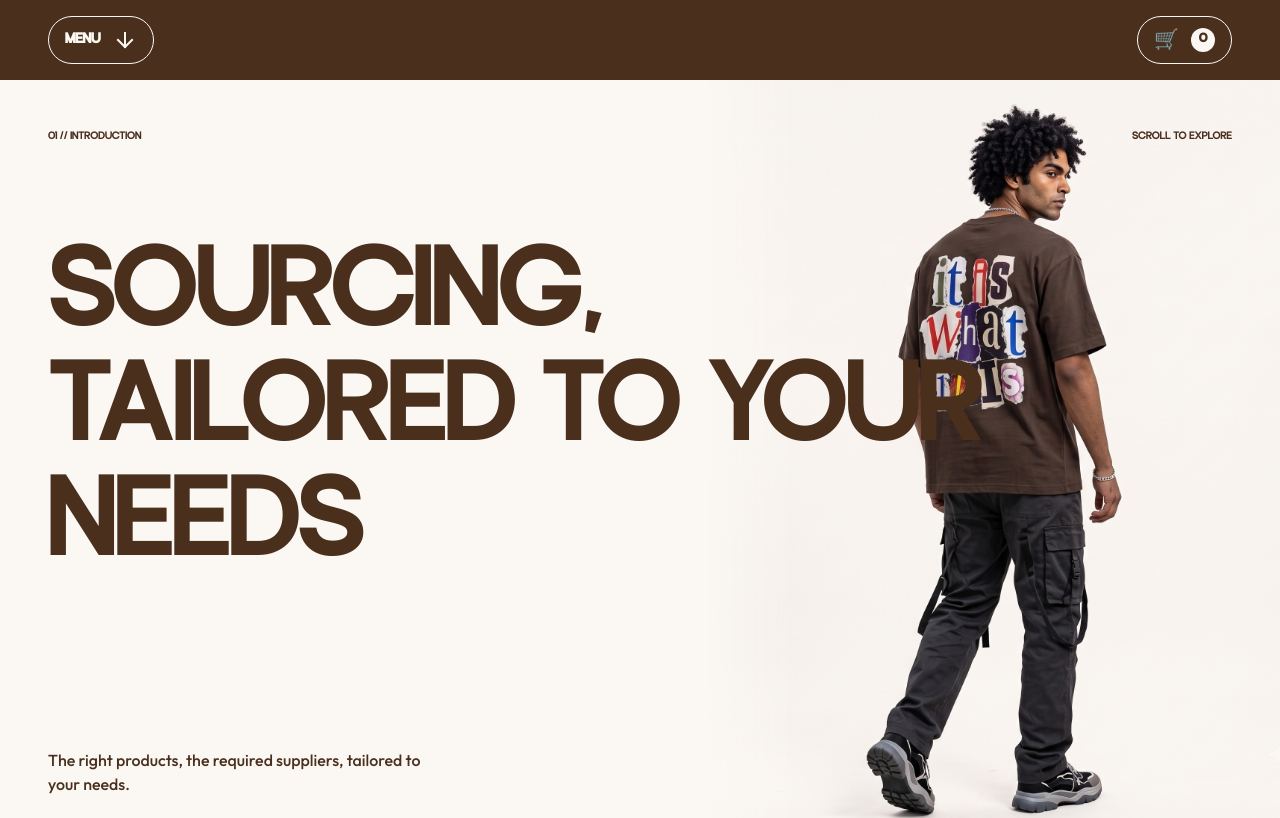
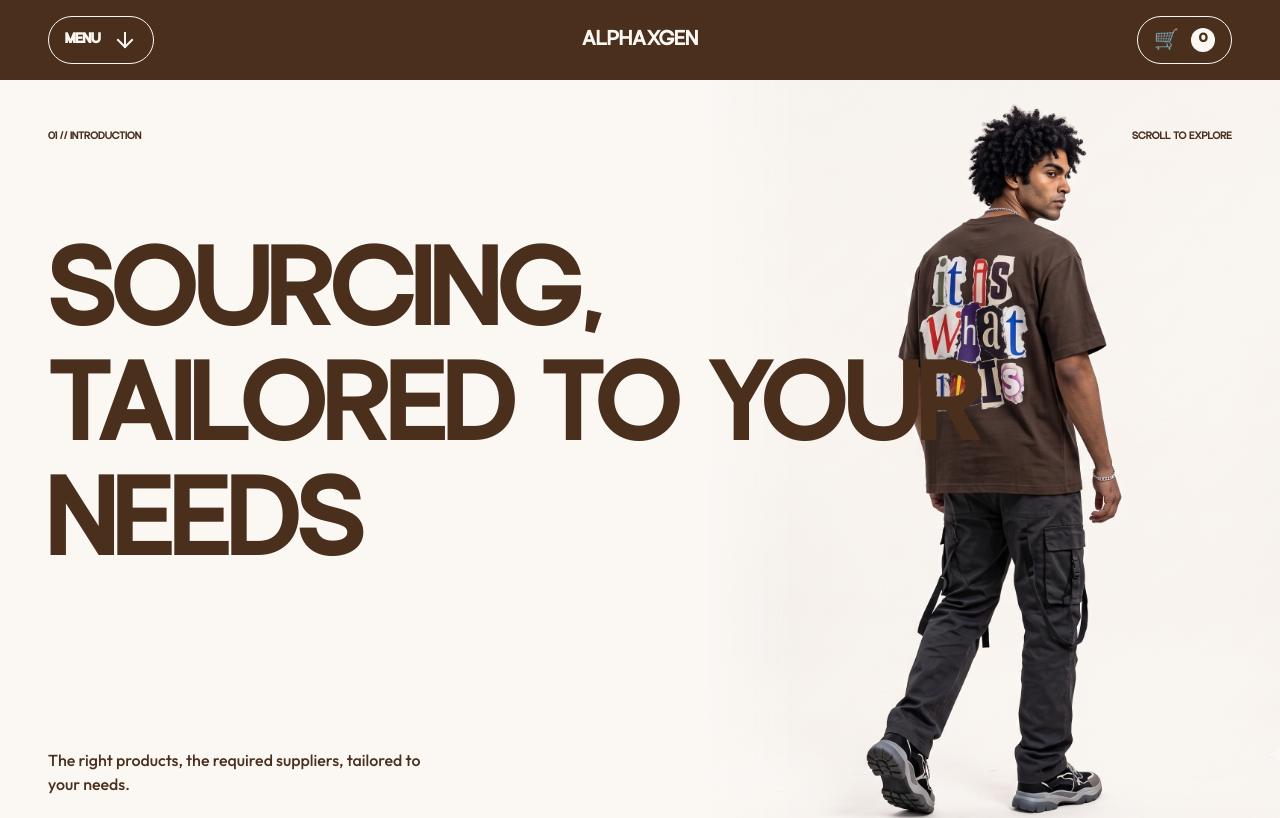
Before and after one commit to PTejasKr/alphaxgen, a Next.js app: page / in a window 1280 px wide. Shown: the top 818 px of the page. Built offline with nearby package versions, Linux system fonts and the light colour scheme.

Commit message:
Update navbar with alphaxgen logo text

```diff
--- a/src/components/layout/Header.tsx
+++ b/src/components/layout/Header.tsx
@@ -42,7 +42,7 @@ export function Header() {
 
         <div className={styles.center}>
           <Link href="/" className={styles.logo}>
-            {/* Logo removed from main navbar per user request */}
+            alphaxgen
           </Link>
         </div>
 
```
